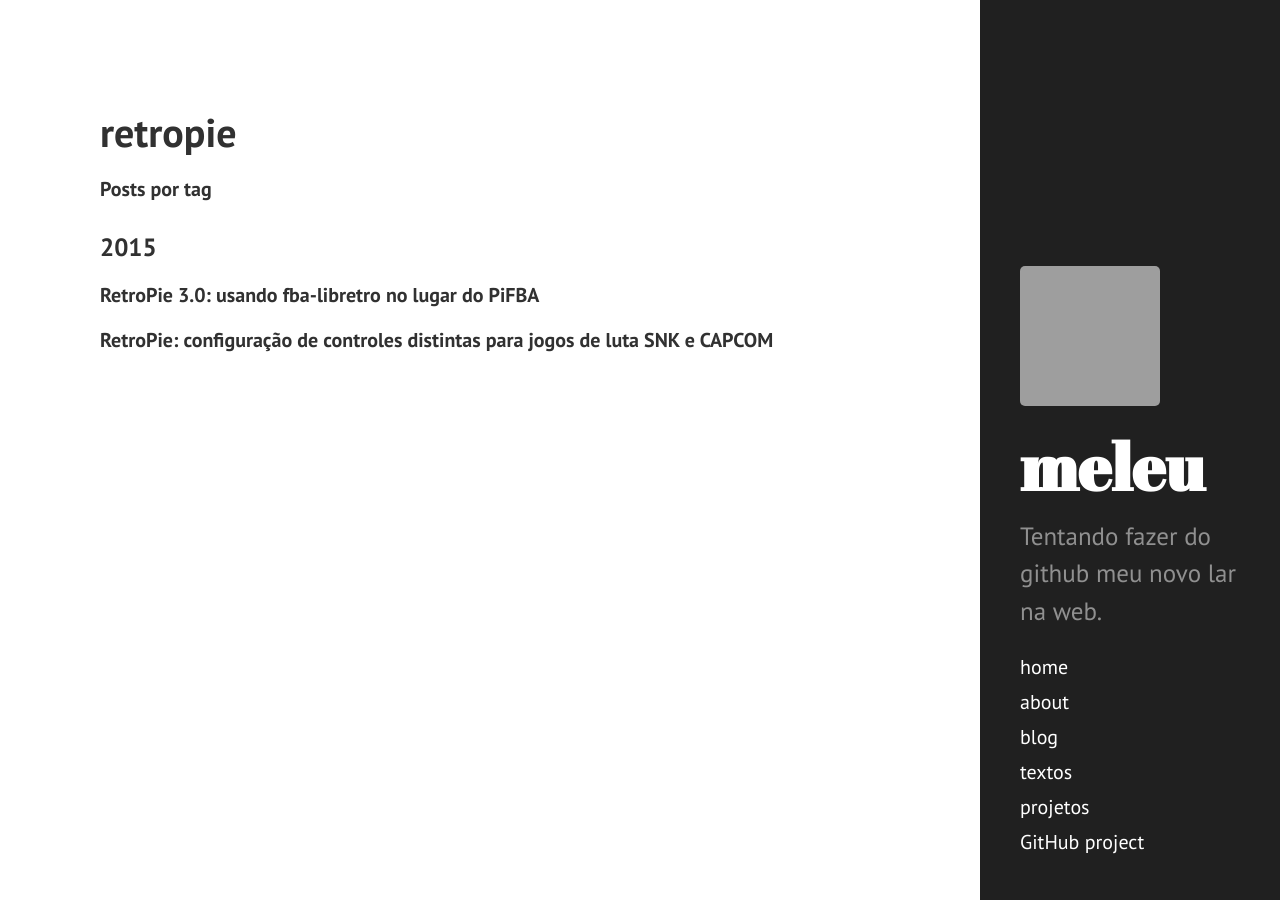
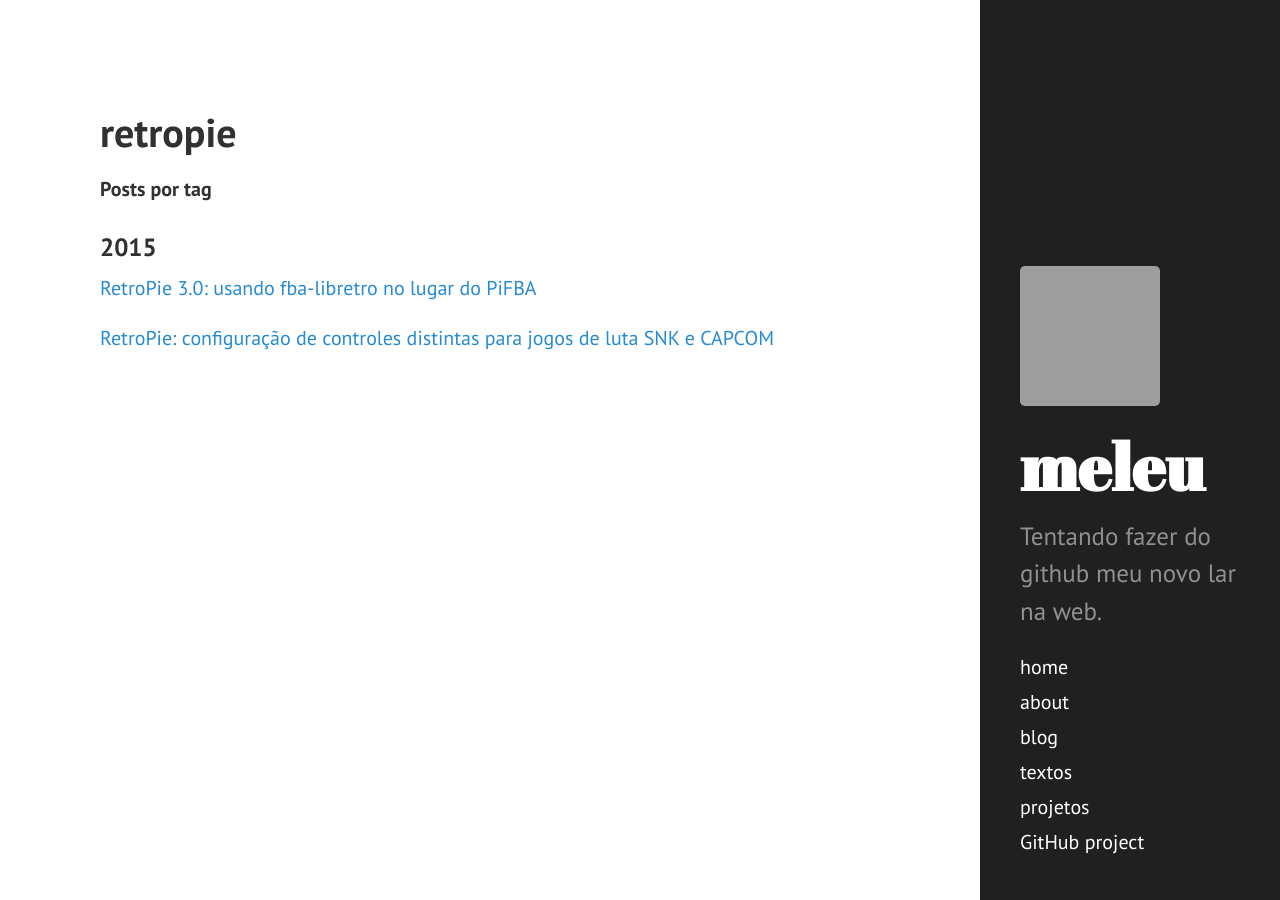
Before and after one commit to meleu/meleu.github.io, a Jekyll site: the page built from blog/tag/retropie.md, in a window 1280 px wide. Built offline with Jekyll 4.4.1, drawn with Linux system fonts in a browser that asks for light colours; grey boxes are pictures that could not be loaded.

Commit message:
Update blog_by_tag.html

```diff
--- a/_layouts/blog_by_tag.html
+++ b/_layouts/blog_by_tag.html
@@ -27,7 +27,7 @@
             	<!--
                 <h4 class="list-group-item-heading">{{ post.title }}</h4>
                 -->
-                <h4>{{ post.title }}</h4>
+                <p>{{ post.title }}</p>
             </a>
 
             {% if forloop.last %}
```
